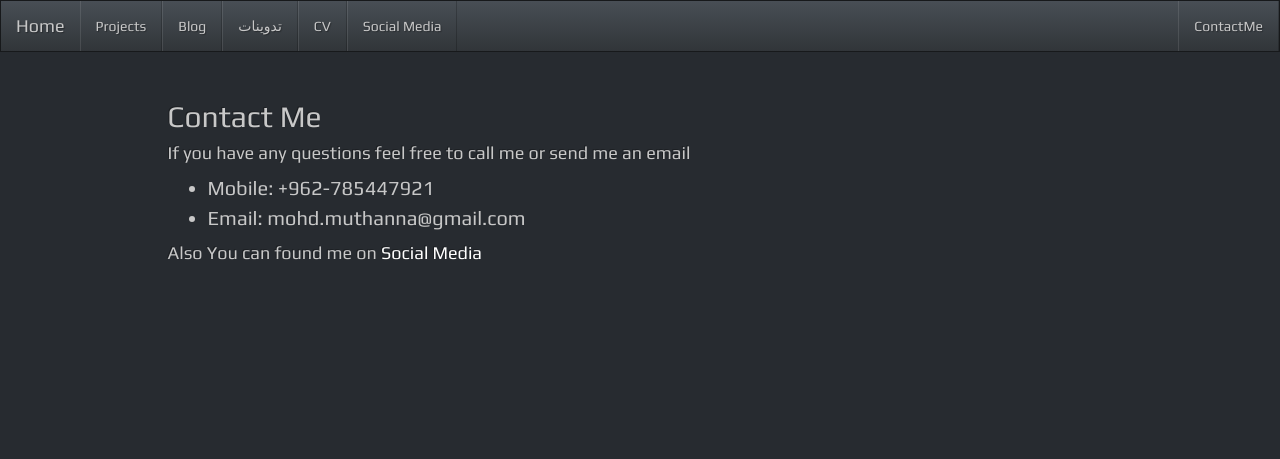
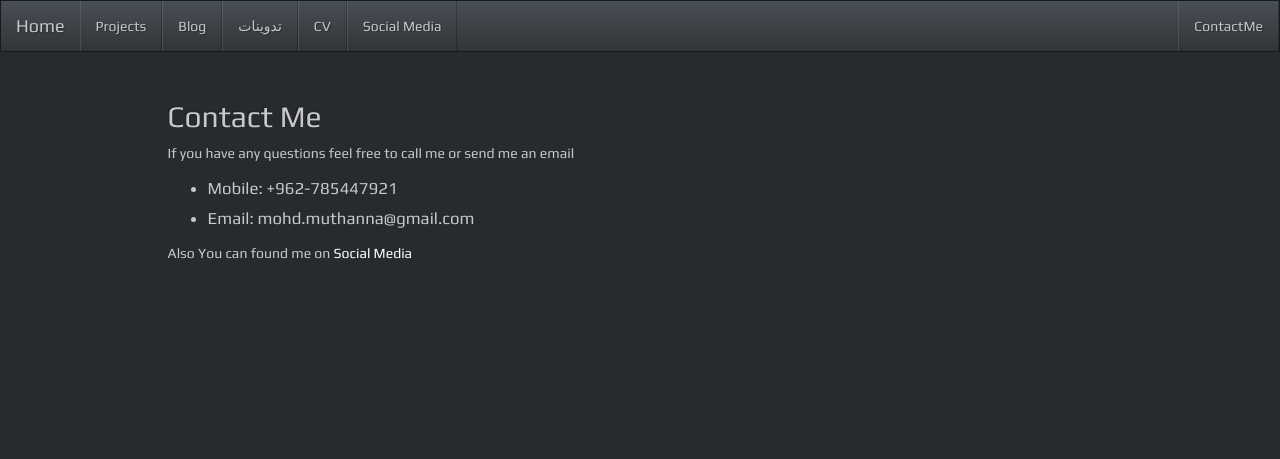
Before and after one commit to mohdmuthanna/mohd-blog-v2, a Django app: page /contact/ in a window 1280 px wide. Shown: the top 459 px of the page. Run offline with Django 3.2, Linux system fonts and the light colour scheme; some libraries are stand-ins or nearby versions.

Commit message:
fixing font resizing

```diff
--- a/blog/static/css/mohd.css
+++ b/blog/static/css/mohd.css
@@ -209,7 +209,7 @@ a.page-hover:hover a.page-hover:active{
 }
 
 .contact{
-  font-size: 20px;
+  font-size: 1.2em;
   line-height: 30px;
 /*
   list-style-type: none;
--- a/templates/contact.html
+++ b/templates/contact.html
@@ -10,7 +10,7 @@
   <div class="row">
     <div class="col-xs-10 col-xs-offset-1">
       <h2> Contact Me  </h2>
-      <h4>If you have any questions feel free to call me or send me an email</h4>
+      <p>If you have any questions feel free to call me or send me an email</p>
       <ul>
         <li class='contact'>
           Mobile: +962-785447921
@@ -19,9 +19,9 @@
           Email: mohd.muthanna@gmail.com
         </li>
       </ul>
-      <h4> Also You can found me on
+      <p> Also You can found me on
         <a href="/smedia">Social Media</a>
-      </h4>
+      </p>
     </div>
   </div><!--  -->
 </div> <!-- --> <!-- end of container -->
```
